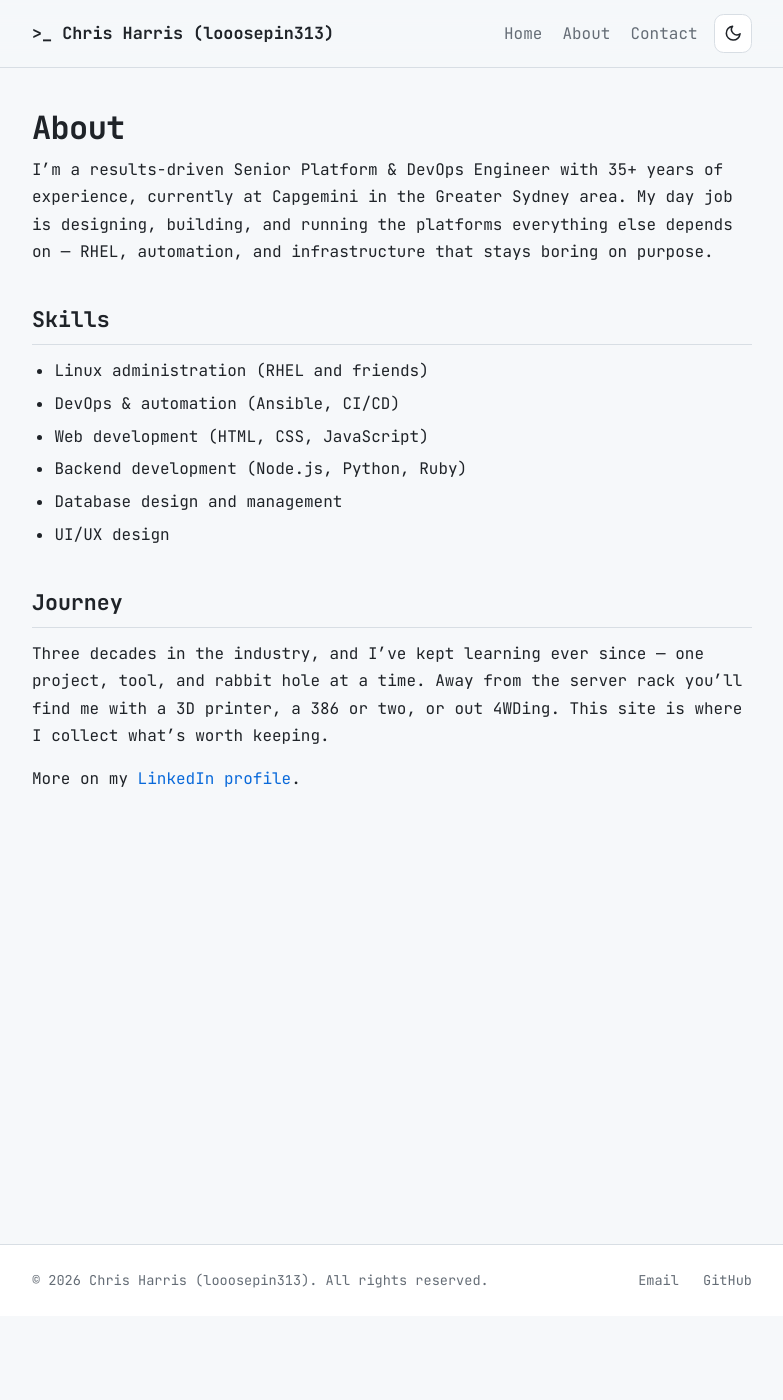
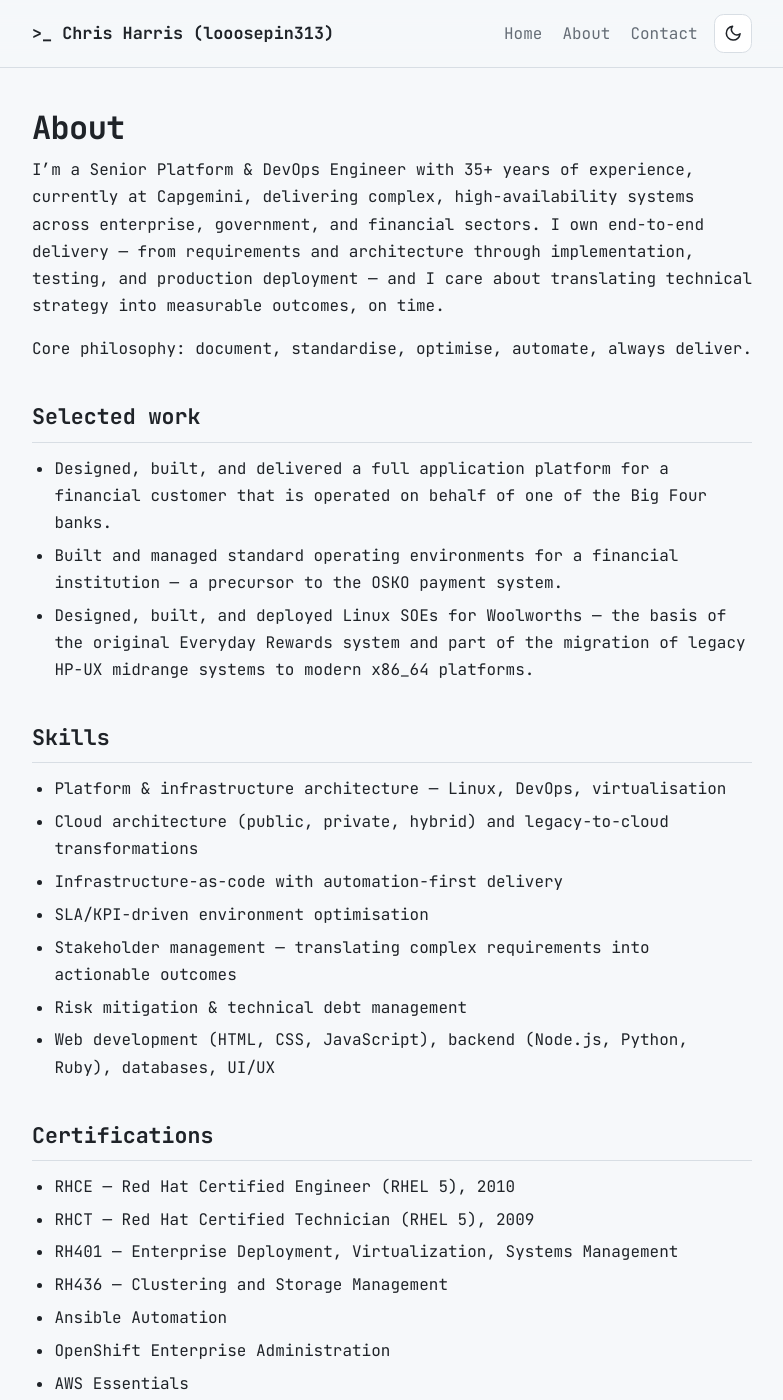
Before and after one commit to loosepin313/loosepin313.github.io, a Jekyll site: the page built from about.md, in a window 1280 px wide and 1400 px high. Shown: the whole window, without its empty margins (248-1031 px from the left). Built offline with Jekyll 4.4.1, drawn with Linux system fonts in a browser that asks for light colours; some of the changed text lies outside the part shown.

Commit message:
Summarise full LinkedIn profile on about page

```diff
--- a/about.md
+++ b/about.md
@@ -4,16 +4,37 @@ title: About
 permalink: /about/
 ---
 
-I'm a results-driven Senior Platform &amp; DevOps Engineer with 35+ years of experience, currently at Capgemini in the Greater Sydney area. My day job is designing, building, and running the platforms everything else depends on — RHEL, automation, and infrastructure that stays boring on purpose.
+I'm a Senior Platform &amp; DevOps Engineer with 35+ years of experience, currently at Capgemini, delivering complex, high-availability systems across enterprise, government, and financial sectors. I own end-to-end delivery — from requirements and architecture through implementation, testing, and production deployment — and I care about translating technical strategy into measurable outcomes, on time.
+
+Core philosophy: document, standardise, optimise, automate, always deliver.
+
+## Selected work
+
+- Designed, built, and delivered a full application platform for a financial customer that is operated on behalf of one of the Big Four banks.
+- Built and managed standard operating environments for a financial institution — a precursor to the OSKO payment system.
+- Designed, built, and deployed Linux SOEs for Woolworths — the basis of the original Everyday Rewards system and part of the migration of legacy HP-UX midrange systems to modern x86_64 platforms.
 
 ## Skills
 
-- Linux administration (RHEL and friends)
-- DevOps &amp; automation (Ansible, CI/CD)
-- Web development (HTML, CSS, JavaScript)
-- Backend development (Node.js, Python, Ruby)
-- Database design and management
-- UI/UX design
+- Platform &amp; infrastructure architecture — Linux, DevOps, virtualisation
+- Cloud architecture (public, private, hybrid) and legacy-to-cloud transformations
+- Infrastructure-as-code with automation-first delivery
+- SLA/KPI-driven environment optimisation
+- Stakeholder management — translating complex requirements into actionable outcomes
+- Risk mitigation &amp; technical debt management
+- Web development (HTML, CSS, JavaScript), backend (Node.js, Python, Ruby), databases, UI/UX
+
+## Certifications
+
+- RHCE — Red Hat Certified Engineer (RHEL 5), 2010
+- RHCT — Red Hat Certified Technician (RHEL 5), 2009
+- RH401 — Enterprise Deployment, Virtualization, Systems Management
+- RH436 — Clustering and Storage Management
+- Ansible Automation
+- OpenShift Enterprise Administration
+- AWS Essentials
+- VMware Installation &amp; Configuration
+- Puppet Fundamentals
 
 ## Journey
 
```
